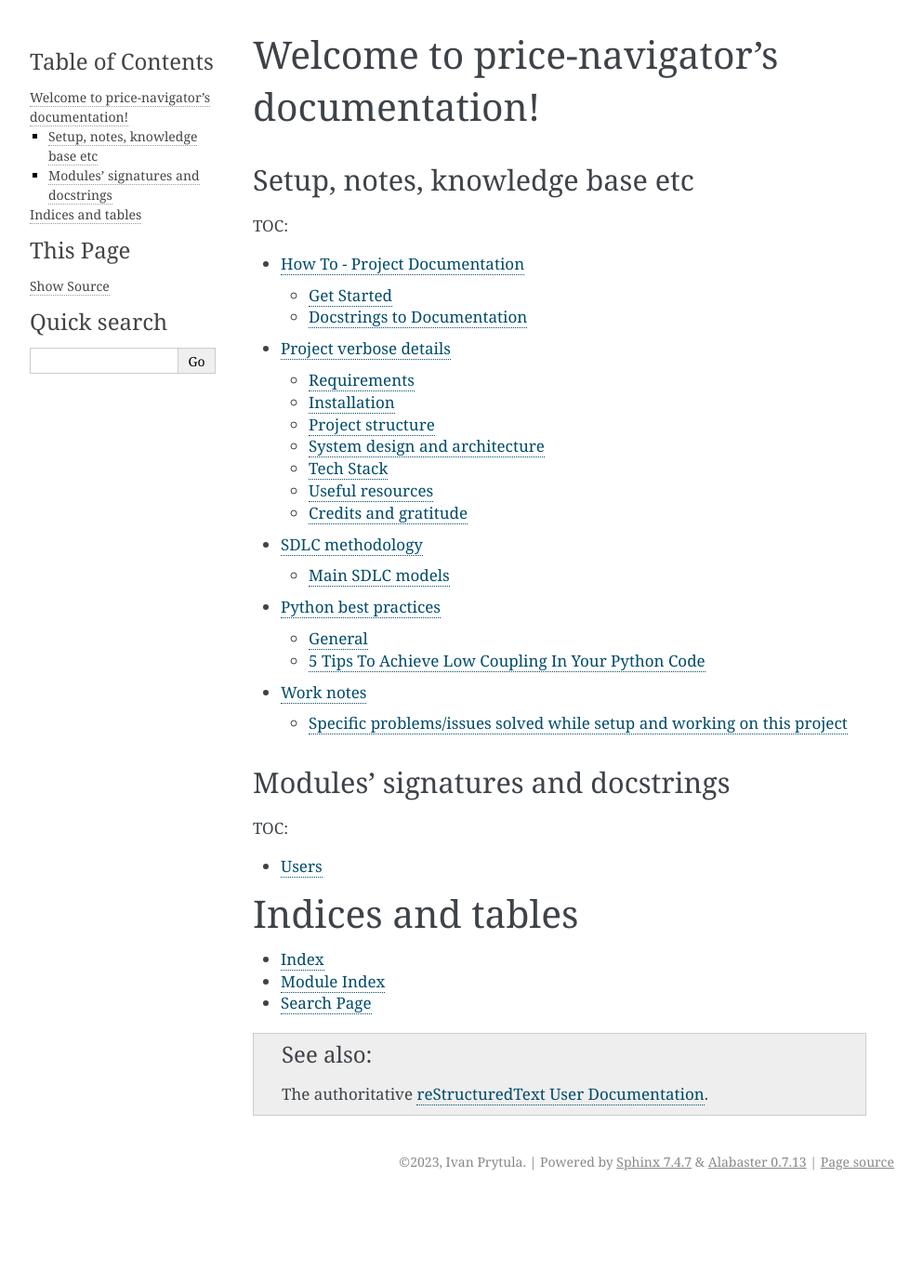
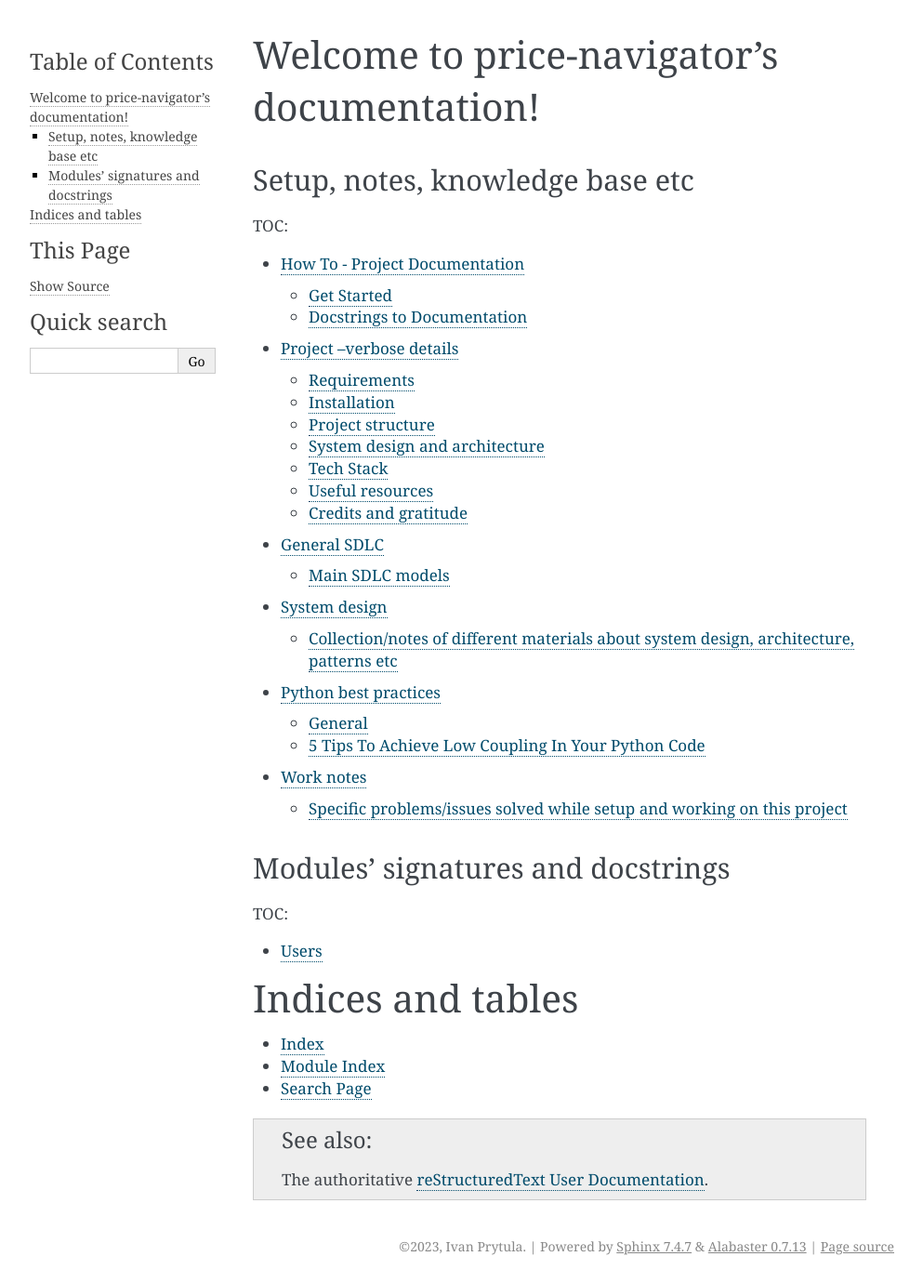
Before and after one commit to ivanprytula/price-navigator, a Sphinx documentation site: the page built from docs/index.rst, in a window 1280 px wide. Shown: the whole page at 93% size, without its empty margins (148-1141 px from the left). Built offline with Sphinx 7.4.7, drawn with Linux system fonts in a browser that asks for light colours; before the commit the page ends 1289 px from its top, so only the background shows below that.

Commit message:
add system design  docs page with some pics

```diff
--- a/docs/general_sdlc.md
+++ b/docs/general_sdlc.md
@@ -1,4 +1,4 @@
-# SDLC methodology
+# General SDLC
 
 Software/System Development Life Cycle
 
--- a/docs/index.rst
+++ b/docs/index.rst
@@ -18,6 +18,7 @@
    howto
    project_verbose_details
    general_sdlc
+   system_design
    python_best_practices
    work_notes
 
--- /dev/null
+++ b/docs/system_design.rst
@@ -0,0 +1,18 @@
+System design
+=============
+
+Collection/notes of different materials about system design, architecture, patterns etc
+---------------------------------------------------------------------------------------
+
+Why? For quick reference and as handy cheat sheets source.
+
+Resources from `ByteByteGo website <https://bytebytego.com/>`_ and `related blog <https://blog.bytebytego.com/>`_
+****
+
+
+.. image:: https://substackcdn.com/image/fetch/w_1456,c_limit,f_webp,q_auto:good,fl_progressive:steep/https%3A%2F%2Fsubstack-post-media.s3.amazonaws.com%2Fpublic%2Fimages%2F25d7ba1c-b55d-4307-baee-03f05c376f4b_3888x4096.jpeg
+    :alt: System Design Blueprint: The Ultimate Guide
+
+
+.. image:: https://substackcdn.com/image/fetch/w_1456,c_limit,f_webp,q_auto:good,fl_progressive:steep/https%3A%2F%2Fsubstack-post-media.s3.amazonaws.com%2Fpublic%2Fimages%2F71ac5067-71b7-40e6-a5e8-8afa2e561aa3_1242x996.jpeg
+    :alt: API Architecture Styles
```
Also changed, not shown: docs/project_verbose_details.md (+1 -1 lines), 2 other files.
